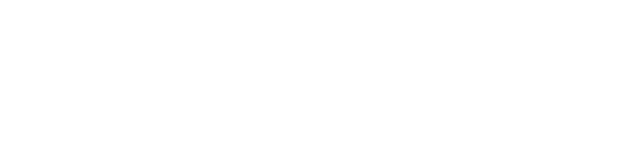
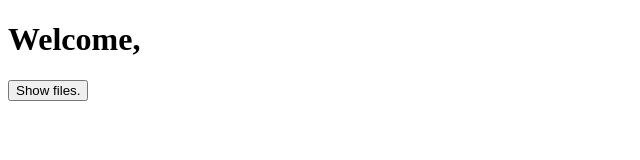
Before and after one commit to DoFitO-dev/9024.5192.7074, a plain HTML site: page 3e1b5434555ba79053e720e16edefdc3d02d62d1/index.html in a window 1280 px wide. Shown: the whole page, without its empty margins (0-640 px from the left). Drawn offline with Linux system fonts and the light colour scheme.

Commit message:
Sec index

```diff
--- a/3e1b5434555ba79053e720e16edefdc3d02d62d1/index.html
+++ b/3e1b5434555ba79053e720e16edefdc3d02d62d1/index.html
@@ -7,6 +7,8 @@
     <title>Main</title>
 </head>
 <body>
+  <h1>Welcome, </h1>
 
+  <button>Show files.</button>
 </body>
 </html>
```
Also changed, not shown: 2 other files.
